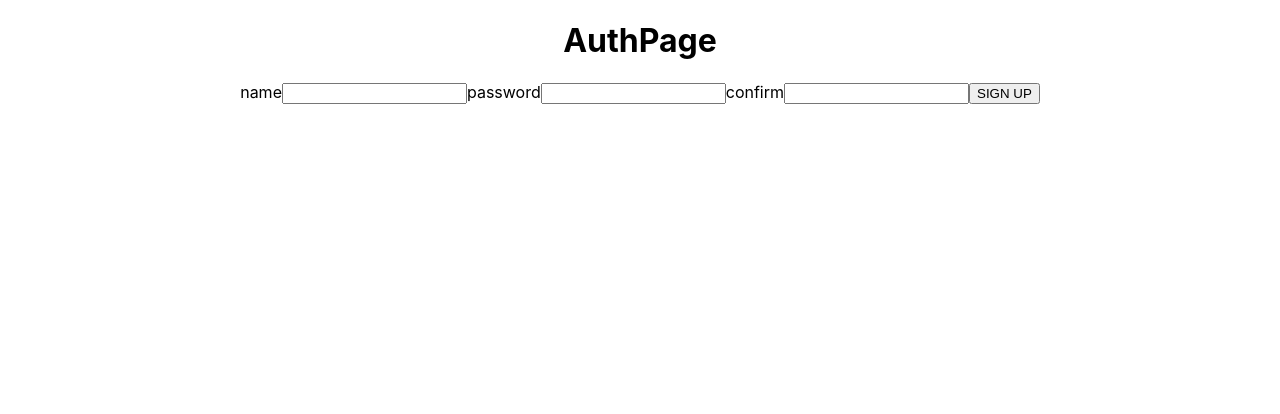
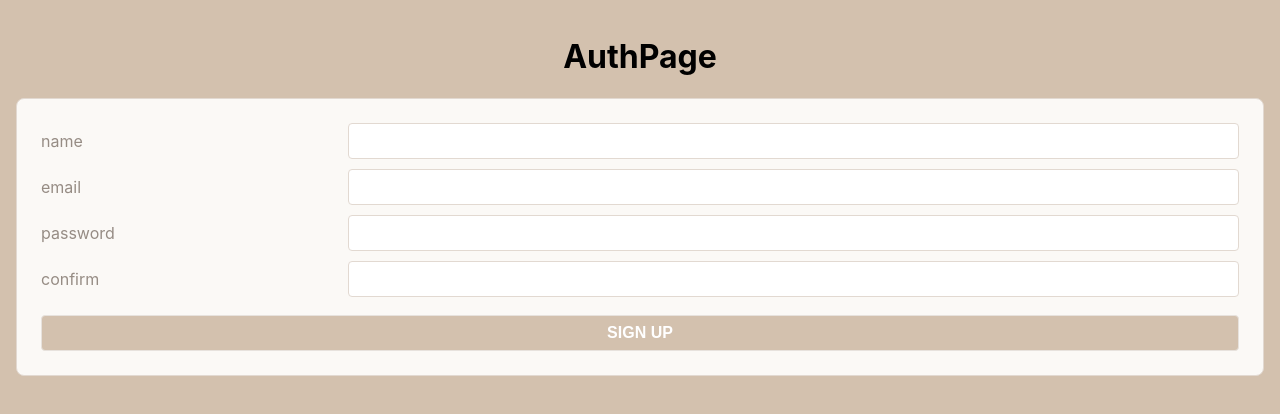
Before and after one commit to found-james/sei-cafe, a React (Create React App) app: page / in a window 1280 px wide. Shown: the top 414 px of the page. Built offline with nearby package versions, Linux system fonts and the light colour scheme.

Commit message:
complete signup form and style form

```diff
--- a/src/components/SignupForm/SignupForm.jsx
+++ b/src/components/SignupForm/SignupForm.jsx
@@ -10,8 +10,13 @@
     }
 
     handleChange = e => {
-        this.setState({...this.state, [e.tagert.name]: e.target.value});
+        this.setState({...this.state, [e.target.name]: e.target.value, error: ''});
 
+    }
+
+    handleSubmit = e => {
+        e.preventDefault();
+        alert(JSON.stringify(this.state));
     }
     render (){
         const disable = this.state.password !== this.state.confirm;
@@ -26,12 +31,16 @@
                         <input type="text" name="name"
                         value={this.state.name}
                         onChange={ this.handleChange} required />
+                        <label>email</label>
+                        <input type="email" name="email"
+                        value={this.state.email}
+                        onChange={ this.handleChange} required />
                         <label>password</label>
-                        <input type="text" name="password"
+                        <input type="password" name="password"
                         value={this.state.password}
                         onChange={ this.handleChange} required />
                         <label>confirm</label>
-                        <input type="text" name="confirm"
+                        <input type="password" name="confirm"
                         value={this.state.confirm}
                         onChange={ this.handleChange} required />
                         <button type="submit" disabled={disable}>SIGN UP</button>                                    </form>
--- a/src/index.css
+++ b/src/index.css
@@ -1,13 +1,152 @@
+:root {
+  --white: #FFFFFF;
+  --tan-1: #FBF9F6;
+  --tan-2: #E7E2DD;
+  --tan-3: #E2D9D1;
+  --tan-4: #D3C1AE;
+  --orange: #F67F00;
+  --text-light: #968c84;
+  --text-dark: #615954;
+}
+
+*, *:before, *:after {
+  box-sizing: border-box;
+}
+
 body {
   margin: 0;
   font-family: -apple-system, BlinkMacSystemFont, 'Segoe UI', 'Roboto', 'Oxygen',
-    'Ubuntu', 'Cantarell', 'Fira Sans', 'Droid Sans', 'Helvetica Neue',
-    sans-serif;
+  'Ubuntu', 'Cantarell', 'Fira Sans', 'Droid Sans', 'Helvetica Neue',
+  sans-serif;
   -webkit-font-smoothing: antialiased;
   -moz-osx-font-smoothing: grayscale;
+  background-color: var(--tan-4);
+  padding: 2vmin;
+  height: 100vh;
 }
 
 code {
   font-family: source-code-pro, Menlo, Monaco, Consolas, 'Courier New',
     monospace;
 }
+
+#root {
+  height: 100%;
+}
+
+.align-ctr {
+  text-align: center;
+}
+
+.align-rt {
+  text-align: right;
+}
+
+.smaller {
+  font-size: smaller;
+}
+
+.flex-ctr-ctr {
+  display: flex;
+  justify-content: center;
+  align-items: center;
+}
+
+.flex-col {
+  flex-direction: column;
+}
+
+.flex-j-end {
+  justify-content: flex-end;
+}
+
+.scroll-y {
+  overflow-y: scroll;
+}
+
+.section-heading {
+  display: flex;
+  justify-content: space-around;
+  align-items: center;
+  background-color: var(--tan-1);
+  color: var(--text-dark);
+  border: .1vmin solid var(--tan-3);
+  border-radius: 1vmin;
+  padding: .6vmin;
+  text-align: center;
+  font-size: 2vmin;
+}
+
+.form-container {
+  padding: 3vmin;
+  background-color: var(--tan-1);
+  border: .1vmin solid var(--tan-3);
+  border-radius: 1vmin;
+}
+
+p.error-message {
+  color: var(--orange);
+  text-align: center;
+}
+
+form {
+  display: grid;
+  grid-template-columns: 1fr 3fr;
+  gap: 1.25vmin;
+  color: var(--text-light);
+}
+
+label {
+  font-size: 2vmin;
+  display: flex;
+  align-items: center;
+}
+
+input {
+  padding: 1vmin;
+  font-size: 2vmin;
+  border: .1vmin solid var(--tan-3);
+  border-radius: .5vmin;
+  color: var(--text-dark);
+  background-image: none !important; /* prevent lastpass */
+  outline: none;
+}
+
+input:focus {
+  border-color: var(--orange);
+}
+
+button, a.button {
+  margin: 1vmin;
+  padding: 1vmin;
+  color: var(--white);
+  background-color: var(--orange);
+  font-size: 2vmin;
+  font-weight: bold;
+  text-decoration: none;
+  text-align: center;
+  border: .1vmin solid var(--tan-2);
+  border-radius: .5vmin;
+  outline: none;
+  cursor: pointer;
+}
+
+button.btn-sm {
+  font-size: 1.5vmin;
+  padding: .6vmin .8vmin;
+}
+
+button.btn-xs {
+  font-size: 1vmin;
+  padding: .4vmin .5vmin;
+}
+
+button:disabled, form:invalid button[type="submit"] {
+  cursor: not-allowed;
+  background-color: var(--tan-4);
+}
+
+button[type="submit"] {
+  grid-column: span 2;
+  margin: 1vmin 0 0;
+}
```
